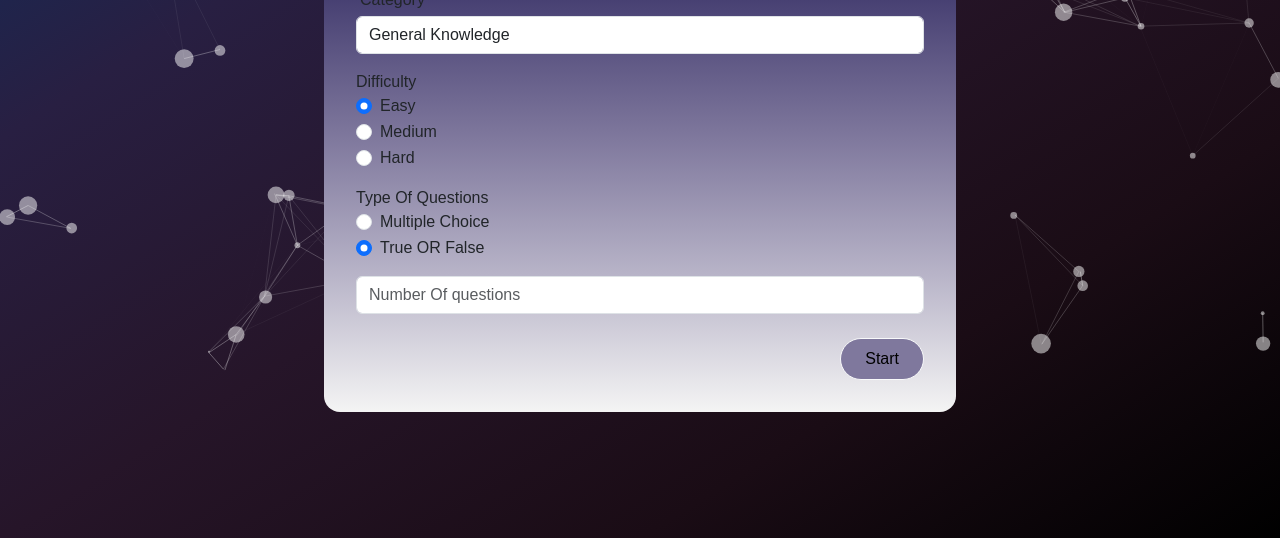
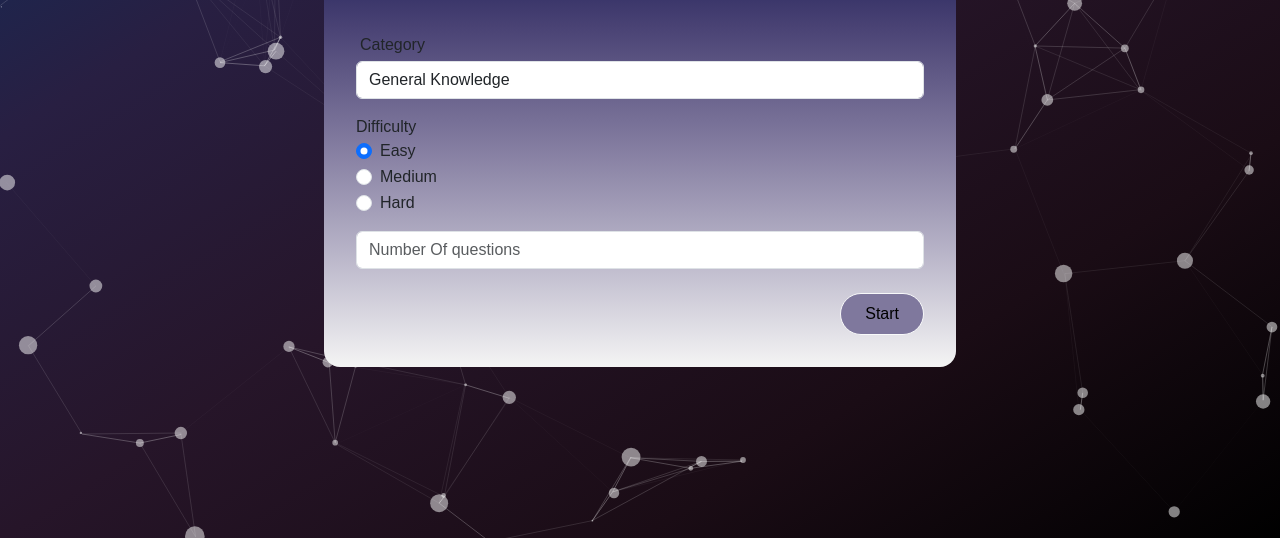
Before and after one commit to Ahmed-Hussieny/Quiz-App, a plain HTML site: page index.html in a window 1280 px wide. Shown: the part 262-800 px from the top of the page. Drawn offline with Linux system fonts and the light colour scheme; a web font is replaced by a local one.

Commit message:
first commit

```diff
--- a/css/style.css
+++ b/css/style.css
@@ -5,10 +5,10 @@ body{
     background-image: linear-gradient(to right bottom, #0f2e5e, #281f42, #261529, #1a0c15, #000000);
 }
 .particles-js-canvas-el{
-    top: 0;
-    left: 0;
-    bottom: 0;
-    right: 0;
+    position: absolute;
+    width: 100%;
+    height: 100%;
+    z-index: -1;
 }
 
 body{
@@ -39,6 +39,12 @@ body{
     -moz-border-radius: 1rem;
     -ms-border-radius: 1rem;
     -o-border-radius: 1rem;
+}
+@media screen and (max-width: 600px) {
+    #quiz-app{
+    /* background-color: rebeccapurple; */
+
+    }
 }
 #app-title{
     color: aliceblue;
@@ -109,7 +115,7 @@ body{
     align-items: center;
 }
 #finish{
-    background: linear-gradient(to right,#5e2fb4, #00ff1e);
+    background: linear-gradient(to right,#8360c3, #2ebf91);
     width: 50%;
     border-radius: 1rem;
     -webkit-border-radius: 1rem;
--- a/index.html
+++ b/index.html
@@ -60,26 +60,7 @@
                 </div>
 
                 <!-- -------------------------------------------------- -->
-                <div class="form-group mt-3">
-                    <label for="difficulty" class="text-spec"> Type Of Questions</label>
-                    <div class="form-check" id="Type">
 
-                        <label class="form-check-label">
-                            <input type="radio" class="form-check-input" name="Type" id="multiple" value="multiple"
-                                checked>
-                            Multiple Choice
-                        </label>
-                    </div>
-                    <div class="form-check" id="Type">
-
-                        <label class="form-check-label">
-                            <input type="radio" class="form-check-input" name="Type" id="boolean" value="boolean"
-                                checked>
-                           True OR False
-                        </label>
-                    </div>
-
-                </div>
                 <!-- ------------------------------------------------------------------------------ -->
                 <!-- Number of questions  -->
                 <div class="form-group mt-3">
--- a/js/quizPage.js
+++ b/js/quizPage.js
@@ -11,7 +11,7 @@ export class QuizPage{
     }
     randomizer(answers){
         let current = answers.length , randomer;
-        console.log(answers);
+        // console.log(answers);
         while(current!=0){
             randomer =Math.floor(Math.random()*current);
 
@@ -20,14 +20,14 @@ export class QuizPage{
            [answers[current],answers[randomer]] = [answers[randomer],answers[current]]
         }
 
-        console.log(answers);
+        // console.log(answers);
     }
     showQuiz(){
         document.getElementById('currentQuestion').innerHTML =  this.currentQuestion+1;
         document.getElementById('totalNumberOfQuestions').innerHTML = this.totalNumberOfQuestions;
         document.getElementById('question').innerHTML = this.quetsions[this.currentQuestion].question;
         let answers=[this.quetsions[this.currentQuestion].correct_answer,...this.quetsions[this.currentQuestion].incorrect_answers];
-        console.log(answers);
+        // console.log(answers);
         this.randomizer(answers);
                 let answersContainer = '';
         for(let i = 0 ; i<answers.length ; i++){
--- a/js/quizSettings.js
+++ b/js/quizSettings.js
@@ -1,5 +1,5 @@
 import { QuizPage } from "./quizPage.js";
-// https://opentdb.com/api.php?amount=10&category=9&difficulty=easy&type=multiple
+// https://opentdb.com/api.php?amount=10&category=9&difficulty=easy&type=general
 
 export class QuizSettings{
     /*
@@ -24,7 +24,7 @@ export class QuizSettings{
         // document.getElementById("startBtn").addEventListener("click",()=>{this.startQuiz()})  // 3lashan el arrow function malhash el own this bta3ha
         // 2  hastakhdem bind(this)   btshil el this elly nta b3to w bt3ml this gdeda gaya mn el class
 
-        this.type=document.getElementsByName("Type");
+        // this.type=document.getElementsByName("Type");
         document.getElementById("startBtn").addEventListener("click",this.startQuiz.bind(this))        // mn gher arrow function
     }
   async  startQuiz(){
@@ -35,8 +35,8 @@ export class QuizSettings{
         // let difficulty=document.querySelector('[name="difficulty"]:checked') // hyrag3 awl haga shafha checked
 
         let numberOfQuestions =this.numberOfQuestions.value;
-        let type = Array.from(this.type).find((e)=>e.checked).value;
-        const API = `https://opentdb.com/api.php?amount=${numberOfQuestions}&category=${category}&difficulty=${difficulty}&type=${type}`
+        // let type = Array.from(this.type).find((e)=>e.checked).value;
+        const API = `https://opentdb.com/api.php?amount=${numberOfQuestions}&category=${category}&difficulty=${difficulty}`
         let questions=await this.feachData(API);
         if(questions.length>0){
             $('#alert1').hide(0);
```
